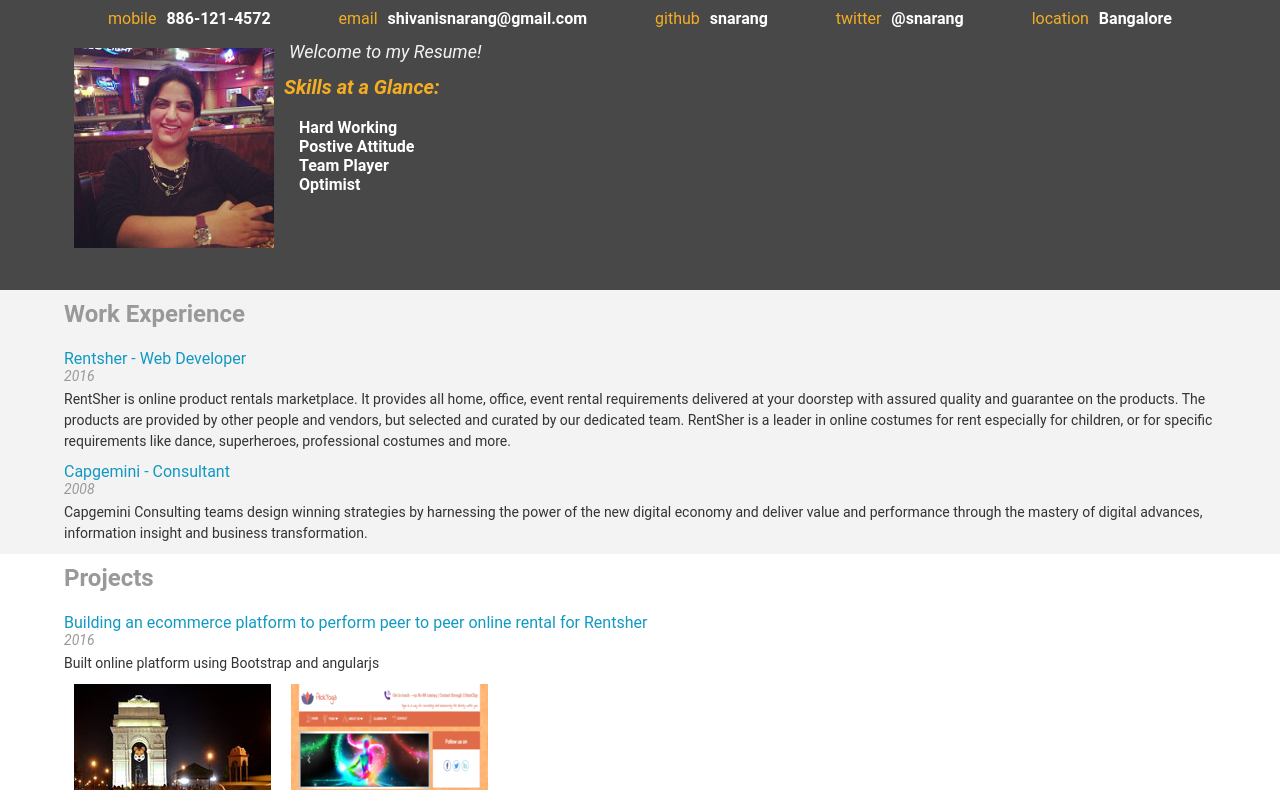
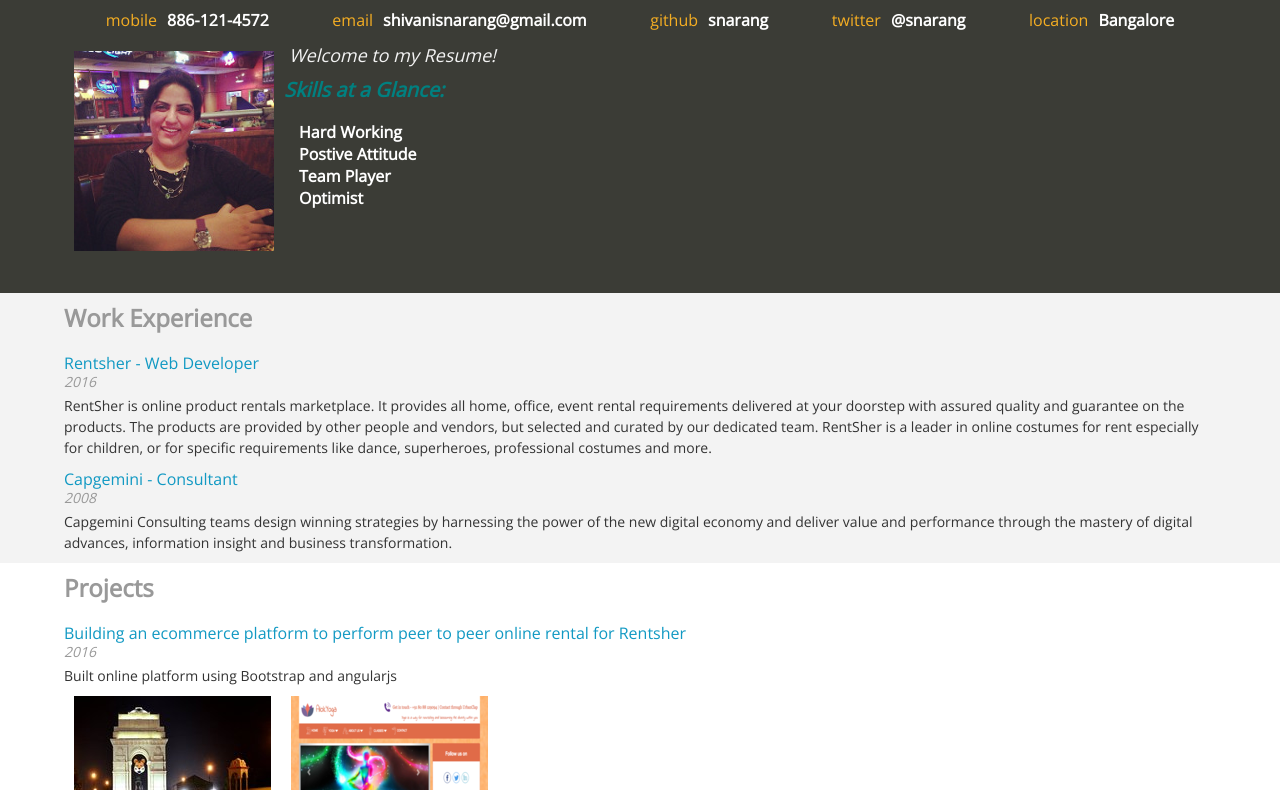
Before and after one commit to shivanisnarang/resume_javascript, a plain HTML site: page index.html in a window 1280 px wide. Shown: the part 99-889 px from the top of the page. Drawn offline with nearby package versions, Linux system fonts and the light colour scheme; some packages are replaced by stand-ins of ours.

Commit message:
made necassary changes

```diff
--- a/css/style.css
+++ b/css/style.css
@@ -11,7 +11,7 @@ h5,
 h6 {
     padding: 0;
     margin: 0;
-  font-family: "Roboto", sans-serif;
+    font-family: "Open Sans", sans-serif;
 }
 
 .clear-fix {
@@ -26,7 +26,7 @@ h6 {
 
 h1 {
     font-size: 40px;
-  color: #f5a623;
+    color: #008080;
     line-height: 48px;
     display: inline;
 }
@@ -58,9 +58,7 @@ h3,
 h4,
 h5 {
     padding: 10px 5%;
-
 }
-
 
 .date-text {
     font-style: italic;
@@ -76,7 +74,6 @@ h5 {
     color: #999;
     line-height: 16px;
     float: right;
-
 }
 
 p {
@@ -100,7 +97,7 @@ a {
 }
 
 #skills-h3 {
-  color: #f5ae23;
+    color: #008080;
     display: none;
 }
 
@@ -129,7 +126,7 @@ a {
 
 /* TODO: Replace with image later */
 #header {
-  background-color: #484848;
+    background-color: #3B3C36;
 }
 
 .flex-box {
@@ -180,25 +177,27 @@ span {
 @media only screen and (max-width: 1024px) {
     #lets-connect {
         margin-top: 5%;
-  }
+    };
 }
 
 @media only screen and (max-width:900px) {
     .biopic {
         width: 175px;
-  }
+    };
 }
 
 @media only screen and (max-width: 750px) {
     #lets-connect {
         margin-top: 10%;
     }
+
     .biopic {
         width: 150px;
     }
+
     .welcome-message {
         display: none;
-  }
+    };
 }
 
 #map {
@@ -217,5 +216,5 @@ span {
     #skills-h3,
   .biopic {
         display: block;
+    };
 }
-}
--- a/index.html
+++ b/index.html
@@ -5,6 +5,7 @@
     <meta charset="utf-8">
     <title>Shivani Resume</title>
     <link rel="icon" href="images/avatar.png">
+    <link href="https://fonts.googleapis.com/css?family=Open+Sans" rel="stylesheet">
     <link href="css/style.css" rel="stylesheet">
     <script src="js/jQuery.js"></script>
     <script src="js/helper.js"></script>
--- a/js/resumeBuilder.js
+++ b/js/resumeBuilder.js
@@ -10,14 +10,14 @@ var bio = {
     },
     "welcomeMessage": " Welcome to my Resume!",
     "skills": ["Hard Working", "Postive Attitude", "Team Player", "Optimist"],
-    "bioPic": "images/a3.jpg",
+    "biopic": "images/a3.jpg",
 };
 
 bio.display = function() {
 
     var formattedName = HTMLheaderName.replace("%data%", bio.name);
     var formattedRole = HTMLheaderRole.replace("%data%", bio.role);
-    var formattedBioPic = HTMLbioPic.replace('%data%', bio.bioPic);
+    var formattedBioPic = HTMLbioPic.replace('%data%', bio.biopic);
     var formattedMobile = HTMLmobile.replace('%data%', bio.contacts.mobile);
     var formattedEmail = HTMLemail.replace('%data%', bio.contacts.email);
     var formattedGithub = HTMLgithub.replace('%data%', bio.contacts.github);
@@ -45,56 +45,53 @@ bio.display = function() {
         var formattedSkill = HTMLskills.replace("%data%", skill);
         $("#skills").append(formattedSkill);
     });
+
+    if (bio.skills.length > 0) {
+        $("#header").append(HTMLskillsStart);
+        var formattedSkill = HTMLskills.replace("%data%", bio.skills[0]);
+        $("#skills").append(formattedSkill);
+        formattedSkill = HTMLskills.replace("%data%", bio.skills[1]);
+        $("#skills").append(formattedSkill);
+        formattedSkill = HTMLskills.replace("%data%", bio.skills[2]);
+        $("#skills").append(formattedSkill);
+        formattedSkill = HTMLskills.replace("%data%", bio.skills[3]);
+        $("#skills").append(formattedSkill);
+    }
 };
 
 bio.display();
 
-if(bio.skills.length > 0) {
-      $("#header").append(HTMLskillsStart);
-      var formattedSkill = HTMLskills.replace("%data%" , bio.skills[0]);
-      $("#skills").append(formattedSkill);
-      formattedSkill = HTMLskills.replace("%data%" , bio.skills[1]);
-      $("#skills").append(formattedSkill);
-      formattedSkill = HTMLskills.replace("%data%" , bio.skills[2]);
-      $("#skills").append(formattedSkill);
-      formattedSkill = HTMLskills.replace("%data%" , bio.skills[3]);
-      $("#skills").append(formattedSkill);
- }
-
 var education = {
-  "schools" : [
-       {
-        "name" : "NIT",
-        "location" : "Punjab, India",
-        "degree" : "Masters of Technology",
-        "majors" : ["EC"],
-        "dates"  : 2008,
-        "url" : "www.google.com"
+    "schools": [{
+            "name": "NIT",
+            "location": "Punjab, India",
+            "degree": "Masters of Technology",
+            "majors": ["EC"],
+            "dates": "2008",
+            "url": "http://www.nitj.ac.in/"
         },
         {
-        "name" : "Guru Nanak Dev University",
-        "location" : "Punjab, India",
-        "degree" : "Bachelor of Technology",
-        "majors" : ["EC"],
-        "dates"  : 2006,
-        "url" : "www.google.com"
+            "name": "Guru Nanak Dev University",
+            "location": "Punjab, India",
+            "degree": "Bachelor of Technology",
+            "majors": ["EC"],
+            "dates": "2006",
+            "url": "http://web.gndu.ac.in/"
         }
     ],
-    "onlineCourses" : [
-     {
-       "title" : "Front_End_Development_Course",
-       "school" : "Udacity",
-       "dates" : 2016,
-       "url" : "https://in.udacity.com/"
-     }
-   ]
+    "onlineCourses": [{
+        "title": "Front_End_Development_Course",
+        "school": "Udacity",
+        "dates": "2016",
+        "url": "https://in.udacity.com/"
+    }]
 };
 
-function displayEducation() {
-  for (var i = 0; i < education.schools.length; i ++) {
+education.display = function() {
+    for (var i = 0; i < education.schools.length; i++) {
         $("#education").append(HTMLschoolStart);
 
-    var formattedName = HTMLschoolName.replace("%data%", education.schools[i].name);
+        var formattedName = HTMLschoolName.replace("%data%", education.schools[i].name).replace("#", education.schools[i].url);
         var formattedDates = HTMLschoolDates.replace("%data%", education.schools[i].dates);
         var formattedLocation = HTMLschoolLocation.replace("%data%", education.schools[i].location);
         var formattedMajor = HTMLschoolMajor.replace("%data%", education.schools[i].majors);
@@ -108,9 +105,8 @@ function displayEducation() {
     $("#education").append(HTMLonlineClasses);
     $("#education").append(HTMLschoolStart);
 
-    for (i = 0; i < education.onlineCourses.length; i++)
-        {
-            var formattedOnlineCourse= HTMLonlineTitle.replace("%data%", education.onlineCourses[i].title);
+    for (i = 0; i < education.onlineCourses.length; i++) {
+        var formattedOnlineCourse = HTMLonlineTitle.replace("%data%", education.onlineCourses[i].title);
         var formattedOnlineSchool = HTMLonlineSchool.replace("%data%", education.onlineCourses[i].school);
         var formattedOnlineDate = HTMLonlineDates.replace("%data%", education.onlineCourses[i].dates);
         var formattedOnlineURL = HTMLonlineURL.replace("%data%", education.onlineCourses[i].url);
@@ -121,84 +117,82 @@ function displayEducation() {
     }
 
 }
-displayEducation();
+education.display();
 
 var work = {
-  "jobs" : [
-     {
-         "employer" : "Rentsher",
-         "title" : "Web Developer",
-         "location" : "Bangalore",
-         "dates" : 2016,
-         "description" : "RentSher is online product rentals marketplace. It provides all home, office, event rental requirements delivered at your doorstep with assured quality and guarantee on the products. The products are provided by other people and vendors, but selected and curated by our dedicated team. RentSher is a leader in online costumes for rent especially for children, or for specific requirements like dance, superheroes, professional costumes and more."
+    "jobs": [{
+            "employer": "Rentsher",
+            "title": "Web Developer",
+            "location": "Bangalore",
+            "dates": "2016",
+            "description": "RentSher is online product rentals marketplace. It provides all home, office, event rental requirements delivered at your doorstep with assured quality and guarantee on the products. The products are provided by other people and vendors, but selected and curated by our dedicated team. RentSher is a leader in online costumes for rent especially for children, or for specific requirements like dance, superheroes, professional costumes and more."
         },
         {
-         "employer" : "Capgemini",
-         "title" : "Consultant",
-         "location" : "Mumbai",
-         "dates" : 2008,
-         "description" : "Capgemini Consulting teams design winning strategies by harnessing the power of the new digital economy and deliver value and performance through the mastery of digital advances, information insight and business transformation."
+            "employer": "Capgemini",
+            "title": "Consultant",
+            "location": "Mumbai",
+            "dates": "2008",
+            "description": "Capgemini Consulting teams design winning strategies by harnessing the power of the new digital economy and deliver value and performance through the mastery of digital advances, information insight and business transformation."
         }
     ]
 };
 
- function displayWork() {
- for (var i = 0; i < work.jobs.length; i++){
+work.display = function() {
+    for (var i = 0; i < work.jobs.length; i++) {
         $("#workExperience").append(HTMLworkStart);
-     var formattedEmployer = HTMLworkEmployer.replace("%data%" , work.jobs[i].employer);
-     var formattedTitle = HTMLworkTitle.replace("%data%" , work.jobs[i].title);
+        var formattedEmployer = HTMLworkEmployer.replace("%data%", work.jobs[i].employer);
+        var formattedTitle = HTMLworkTitle.replace("%data%", work.jobs[i].title);
         var formattedEmployerTitle = formattedEmployer + formattedTitle;
         $(".work-entry:last").append(formattedEmployerTitle);
 
-     var formattedDates = HTMLworkDates.replace("%data%" , work.jobs[i].dates);
+        var formattedDates = HTMLworkDates.replace("%data%", work.jobs[i].dates);
         $(".work-entry:last").append(formattedDates);
 
-     var formattedDescription = HTMLworkDescription.replace("%data%" , work.jobs[i].description);
+        var formattedDescription = HTMLworkDescription.replace("%data%", work.jobs[i].description);
         $(".work-entry:last").append(formattedDescription);
     }
 }
 
-displayWork();
+work.display()
 
 var projects = {
-  "projects" : [
-     {
-          "title" : "Building an ecommerce platform to perform peer to peer online rental for Rentsher",
-          "dates" : 2016,
-          "description" : "Built online platform using Bootstrap and angularjs",
-          "images" : ["images/delhi.jpg","images/yoga.png"]
+    "projects": [{
+            "title": "Building an ecommerce platform to perform peer to peer online rental for Rentsher",
+            "dates": "2016",
+            "description": "Built online platform using Bootstrap and angularjs",
+            "images": ["images/delhi.jpg", "images/yoga.png"]
         },
         {
-      "title" : "CareerMyles",
-          "dates" : 2016,
-          "description" : "Built HR Recruitment webpage using Bootstrap framework",
-          "images" : ["images/careermyles.png","images/docsapp.png"]
+            "title": "CareerMyles",
+            "dates": "2016",
+            "description": "Built HR Recruitment webpage using Bootstrap framework",
+            "images": ["images/careermyles.png", "images/docsapp.png"]
         }
     ]
 };
 
-function projectWork() {
-    for (var i =0; i < projects.projects.length; i++) {
+projects.display = function() {
+    for (var i = 0; i < projects.projects.length; i++) {
         $("#projects").append(HTMLprojectStart);
 
-         var formattedTitle = HTMLprojectTitle.replace("%data%" , projects.projects[i].title);
+        var formattedTitle = HTMLprojectTitle.replace("%data%", projects.projects[i].title);
         $(".project-entry:last").append(formattedTitle);
 
-         var formattedDates = HTMLprojectDates.replace("%data%" , projects.projects[i].dates);
+        var formattedDates = HTMLprojectDates.replace("%data%", projects.projects[i].dates);
         $(".project-entry:last").append(formattedDates);
 
-         var formattedDescription = HTMLprojectDescription.replace("%data%" , projects.projects[i].description);
+        var formattedDescription = HTMLprojectDescription.replace("%data%", projects.projects[i].description);
         $(".project-entry:last").append(formattedDescription);
 
-         if (projects.projects[i].images.length > 0){
+        if (projects.projects[i].images.length > 0) {
             for (var image = 0; image < projects.projects[i].images.length; image++) {
-                   var formattedImage = HTMLprojectImage.replace("%data%" , projects.projects[i].images[image]);
+                var formattedImage = HTMLprojectImage.replace("%data%", projects.projects[i].images[image]);
                 $(".project-entry:last").append(formattedImage);
             }
         }
     }
 }
 
-projectWork();
+projects.display();
 
 $("#mapDiv").append(googleMap);
```
Lines whose indentation alone changed are shown as unchanged.
